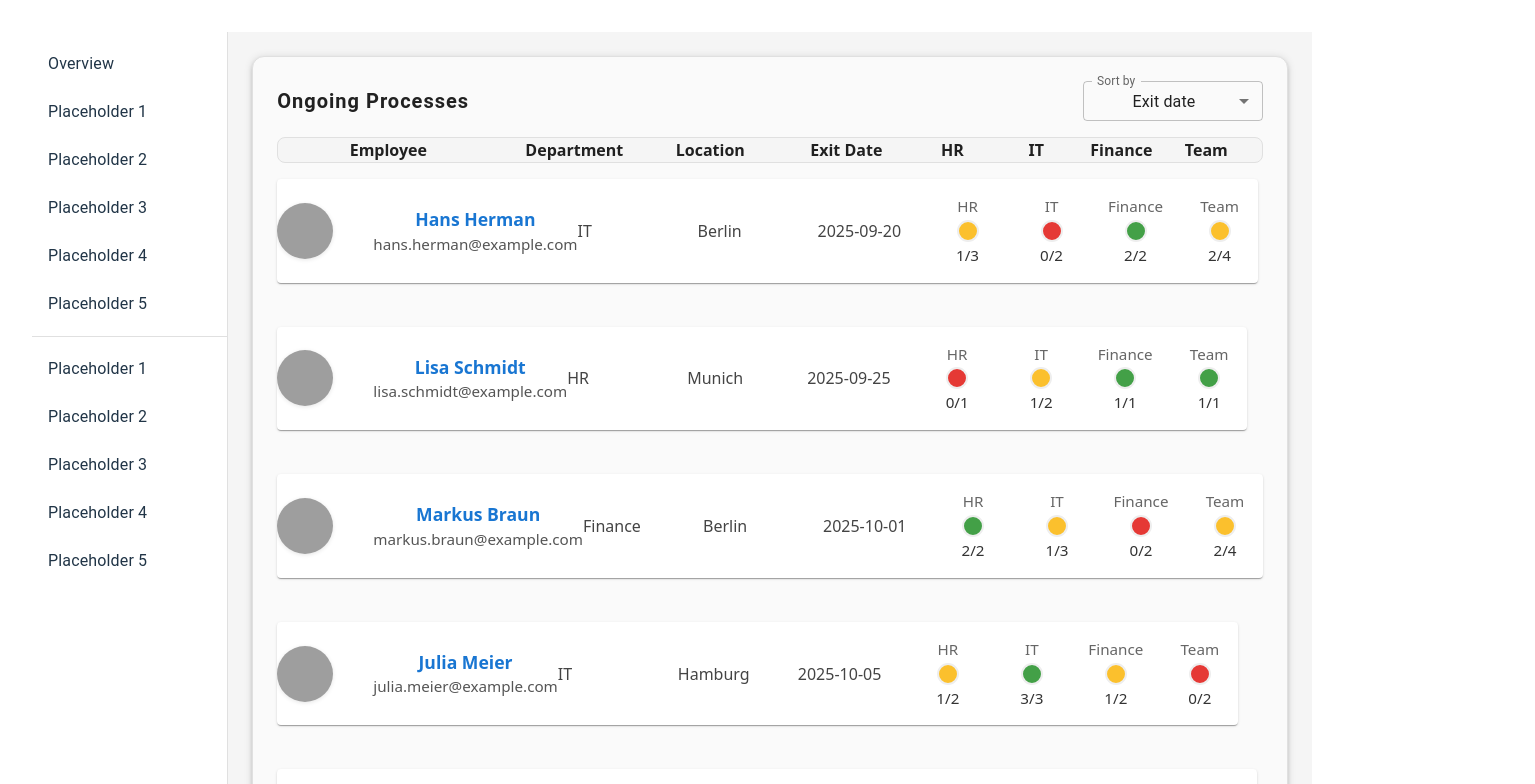
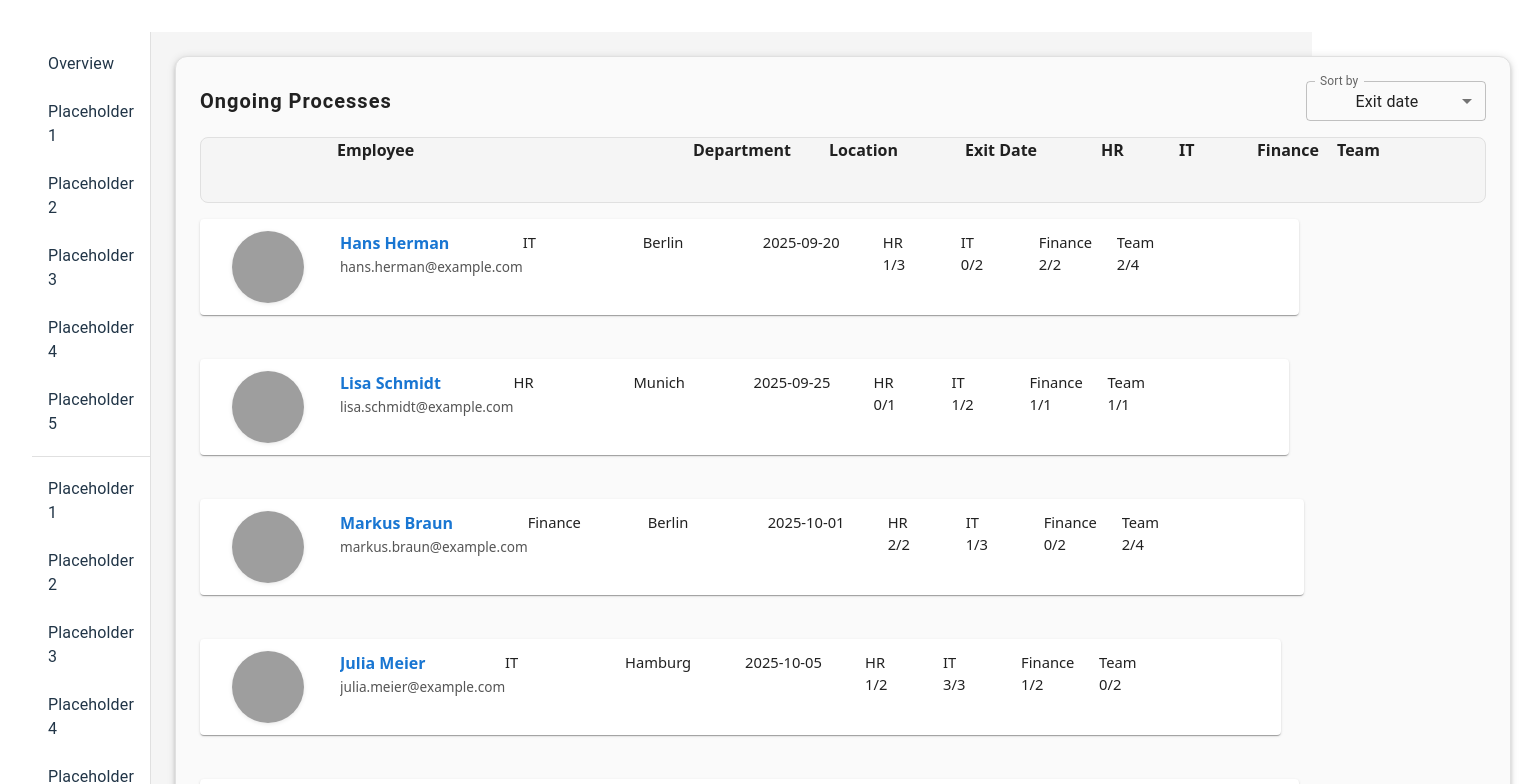
Before and after one commit to PatrickGress/offboardingtoolTS, a React (Vite) app: page / in a window 1280 px wide. Shown: the top 784 px of the page, 1535 px wide, since content can reach past the window. Built offline with nearby package versions, Linux system fonts and the light colour scheme; grey boxes are pictures that could not be loaded; the HTML template or start-up script is replaced by a standard one.

Commit message:
UI adjustments

```diff
--- a/src/components/DebugNav.tsx
+++ b/src/components/DebugNav.tsx
@@ -2,7 +2,7 @@ import { Box, List, ListItem, ListItemText, Divider, ListItemButton } from '@mui
 
 export function DebugNav({ pages }: { pages: { name: string; onClick: () => void }[] }) {
   return (
-    <Box sx={{ width: 250, bgcolor: 'background.paper', borderRight: 1, borderColor: 'divider', minHeight: '100vh' }}>
+    <Box sx={{ width: 140, bgcolor: 'background.paper', borderRight: 1, borderColor: 'divider', minHeight: '100vh', m: 0 }}>
       <List>
         {pages.map((page) => (
           <ListItem disablePadding key={page.name}>
--- a/src/components/WorkflowCard.module.css
+++ b/src/components/WorkflowCard.module.css
@@ -56,51 +56,77 @@
 /* WorkflowCard table layout for overview page */
 .tableRow {
   display: flex;
-  align-items: center;
+  align-items: flex-start;
   background: #fff;
   border-radius: 12px;
   box-shadow: 0 2px 8px rgba(0,0,0,0.08);
   margin-bottom: 12px;
-  padding: 16px 0;
+  padding: 12px 32px;
   min-width: 100%;
+  min-height: 64px;
 }
 .employee {
   display: flex;
-  align-items: center;
+  align-items: flex-start;
   min-width: 220px;
-  gap: 16px;
+  gap: 12px;
   padding-left: 0;
-}
-.avatar {
-  width: 56px;
-  height: 56px;
-  border-radius: 50%;
-  object-fit: cover;
-  box-shadow: 0 1px 4px rgba(0,0,0,0.10);
+  text-align: left;
 }
 .nameEmail {
   display: flex;
   flex-direction: column;
+  max-width: 340px;
+  text-align: left;
 }
 .name {
-  font-size: 1.1rem;
+  font-size: 1rem;
   font-weight: 600;
   color: #1976d2;
+  padding-bottom: 2px;
+  white-space: nowrap;
+  overflow: hidden;
+  text-overflow: ellipsis;
+  max-width: 340px;
 }
 .email {
-  font-size: 0.95rem;
+  font-size: 0.85rem;
   color: #555;
+  white-space: nowrap;
+  overflow: hidden;
+  text-overflow: ellipsis;
+  max-width: 340px;
 }
-.department, .location, .exitDate {
+.department {
   min-width: 120px;
   padding-left: 0;
-  font-size: 1rem;
-  color: #444;
   text-align: left;
+  font-size: 0.92rem;
+  white-space: nowrap;
+  overflow: hidden;
+  text-overflow: ellipsis;
+}
+.location {
+  min-width: 120px;
+  padding-left: 0;
+  text-align: left;
+  font-size: 0.92rem;
+  white-space: nowrap;
+  overflow: hidden;
+  text-overflow: ellipsis;
+}
+.exitDate {
+  min-width: 120px;
+  padding-left: 0;
+  text-align: left;
+  font-size: 0.92rem;
+  white-space: nowrap;
+  overflow: hidden;
+  text-overflow: ellipsis;
 }
 .statuses {
   display: flex;
-  gap: 24px;
+  gap: 18px;
   min-width: 320px;
   justify-content: flex-start;
   padding-left: 0;
@@ -108,31 +134,31 @@
 .status {
   display: flex;
   flex-direction: column;
-  align-items: center;
+  align-items: flex-start;
   min-width: 60px;
+  text-align: left;
 }
 .statusLabel {
-  font-size: 0.95rem;
-  color: #666;
-  margin-bottom: 2px;
-}
-.trafficlight {
-  width: 18px;
-  height: 18px;
-  border-radius: 50%;
-  margin-bottom: 2px;
-  border: 2px solid #eee;
-}
-.trafficlight.red {
-  background: #e53935;
-}
-.trafficlight.yellow {
-  background: #fbc02d;
-}
-.trafficlight.green {
-  background: #43a047;
+  text-align: left;
+  font-size: 0.92rem;
+  white-space: nowrap;
+  overflow: hidden;
+  text-overflow: ellipsis;
 }
 .completion {
-  font-size: 0.95rem;
-  color: #333;
+  text-align: left;
+  font-size: 0.92rem;
+  white-space: nowrap;
+  overflow: hidden;
+  text-overflow: ellipsis;
 }
+@media (min-width: 1400px) {
+  .tableRow {
+    padding-left: 64px;
+    padding-right: 64px;
+    min-height: 72px;
+  }
+  .nameEmail, .name, .email {
+    max-width: 420px;
+  }
+}
--- a/src/components/WorkflowOverview.tsx
+++ b/src/components/WorkflowOverview.tsx
@@ -232,16 +232,17 @@ export function WorkflowOverview({ onWorkflowClick }: { onWorkflowClick: (id: st
           </Select>
         </FormControl>
       </Box>
-      <Box sx={{ display: 'flex', alignItems: 'center', fontWeight: 600, fontSize: '1rem', mb: 2, pl: 0, pr: 2, gap: 2, bgcolor: '#f5f5f5', borderRadius: 2, border: '1px solid #e0e0e0' }}>
-        <span style={{ minWidth: 220, paddingLeft: 0 }}>Employee</span>
-        <span style={{ minWidth: 120, paddingLeft: 0 }}>Department</span>
-        <span style={{ minWidth: 120, paddingLeft: 0 }}>Location</span>
-        <span style={{ minWidth: 120, paddingLeft: 0 }}>Exit Date</span>
-        <span style={{ minWidth: 320, display: 'flex', gap: 24, paddingLeft: 0 }}>
-          <span style={{ minWidth: 60 }}>HR</span>
-          <span style={{ minWidth: 60 }}>IT</span>
-          <span style={{ minWidth: 60 }}>Finance</span>
-          <span style={{ minWidth: 60 }}>Team</span>
+      <Box sx={{ display: 'flex', alignItems: 'flex-start', fontWeight: 600, fontSize: '1rem', mb: 2, pl: 0, pr: 2, gap: 2, bgcolor: '#f5f5f5', borderRadius: 2, border: '1px solid #e0e0e0', minHeight: '64px', paddingLeft: { xs: '32px', lg: '64px' }, paddingRight: { xs: '32px', lg: '64px' } }}>
+        <span style={{ minWidth: 56 }}></span>
+        <span style={{ minWidth: 340, maxWidth: 420, textAlign: 'left' }}>Employee</span>
+        <span style={{ minWidth: 120, textAlign: 'left' }}>Department</span>
+        <span style={{ minWidth: 120, textAlign: 'left' }}>Location</span>
+        <span style={{ minWidth: 120, textAlign: 'left' }}>Exit Date</span>
+        <span style={{ minWidth: 320, display: 'flex', gap: 18, justifyContent: 'flex-start' }}>
+          <span style={{ minWidth: 60, textAlign: 'left' }}>HR</span>
+          <span style={{ minWidth: 60, textAlign: 'left' }}>IT</span>
+          <span style={{ minWidth: 60, textAlign: 'left' }}>Finance</span>
+          <span style={{ minWidth: 60, textAlign: 'left' }}>Team</span>
         </span>
       </Box>
       <Grid container spacing={2}>
```
